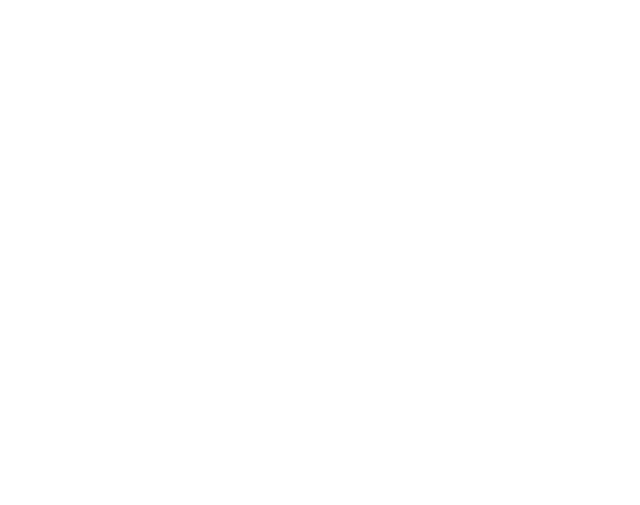
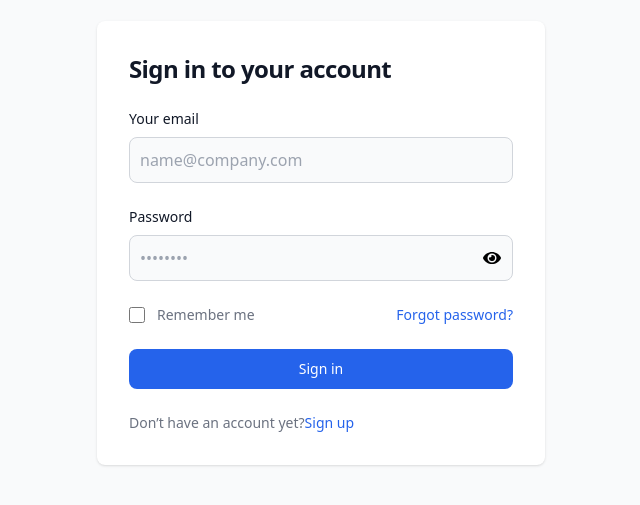
Before and after one commit to hamaadafzal4209/E-Shop, a React (Vite) app in the folder frontend/: page /login in a window 1280 px wide. Before the commit this address had no page. Shown: the part 157-662 px from the top of the page, without its empty margins (319-959 px from the left). Built offline with nearby package versions, Linux system fonts and the light colour scheme.

Commit message:
create login and register page UI

```diff
--- a/frontend/src/App.jsx
+++ b/frontend/src/App.jsx
@@ -1,11 +1,14 @@
 import {BrowserRouter,Routes,Route} from 'react-router-dom';
+import Login from './pages/Login';
+import Register from './pages/Register';
 
 function App() {
   return (
     <div>
       <BrowserRouter>
         <Routes>
-          <Route/>
+          <Route path='/login' element={<Login/>}/>
+          <Route path='/register' element={<Register/>}/>
         </Routes>
       </BrowserRouter>
     </div>
--- a/frontend/src/index.css
+++ b/frontend/src/index.css
@@ -1,3 +1,45 @@
 @tailwind base;
 @tailwind components;
 @tailwind utilities;
+
+/* fonts */
+@import url("https://fonts.googleapis.com/css2?family=Roboto:ital,wght@0,100;0,300;0,400;0,500;0,700;0,900;1,100;1,300;1,400;1,500;1,700;1,900&display=swap");
+@import url("https://fonts.googleapis.com/css2?family=Poppins:ital,wght@0,100;0,200;0,300;0,400;0,500;0,600;0,700;0,800;0,900;1,100;1,200;1,300;1,400;1,500;1,600;1,700;1,800;1,900&display=swap");
+
+* {
+  scroll-behavior: smooth;
+}
+body {
+  font-family: system-ui, -apple-system, BlinkMacSystemFont, "Segoe UI", Roboto,
+    Oxygen, Ubuntu, Cantarell, "Open Sans", "Helvetica Neue", sans-serif;
+  background: #f6f6f5;
+  scroll-behavior: smooth;
+}
+input,
+select {
+  outline: none;
+}
+.batch_heart {
+  background: tomato;
+  width: 15px;
+  height: 15px;
+  display: flex;
+  align-items: center;
+  justify-content: center;
+  border-radius: 100%;
+  position: absolute;
+  right: -24%;
+  top: -9%;
+  cursor: pointer;
+}
+/* Chrome, Safari, Edge, Opera */
+input::-webkit-outer-spin-button,
+input::-webkit-inner-spin-button {
+  -webkit-appearance: none;
+  margin: 0;
+}
+
+/* Firefox */
+input[type="number"] {
+  --moz-appearance: textfield;
+}
--- a/frontend/src/pages/Login.jsx
+++ b/frontend/src/pages/Login.jsx
@@ -0,0 +1,69 @@
+import { useState } from 'react';
+import { FaEye, FaEyeSlash } from 'react-icons/fa';
+import { Link } from 'react-router-dom';
+
+function Login() {
+  const [passwordVisible, setPasswordVisible] = useState(false);
+
+  const togglePasswordVisibility = () => {
+    setPasswordVisible(!passwordVisible);
+  };
+
+  return (
+    <div>
+      <section className="bg-gray-50 dark:bg-gray-900">
+        <div className="flex flex-col items-center justify-center px-6 py-8 mx-auto md:h-screen lg:py-0">
+          <div className="w-full bg-white rounded-lg shadow dark:border md:mt-0 sm:max-w-md xl:p-0 dark:bg-gray-800 dark:border-gray-700">
+            <div className="p-6 space-y-4 md:space-y-6 sm:p-8">
+              <h1 className="text-xl font-bold leading-tight tracking-tight text-gray-900 md:text-2xl dark:text-white">
+                Sign in to your account
+              </h1>
+              <form className="space-y-4 md:space-y-6" action="#">
+                <div>
+                  <label htmlFor="email" className="block mb-2 text-sm font-medium text-gray-900 dark:text-white">Your email</label>
+                  <input type="email" name="email" id="email" className="bg-gray-50 border border-gray-300 text-gray-900 rounded-lg focus:ring-blue-600 focus:border-blue-600 block w-full p-2.5 dark:bg-gray-700 dark:border-gray-600 dark:placeholder-gray-400 dark:text-white dark:focus:ring-blue-500 dark:focus:border-blue-500" placeholder="name@company.com" required />
+                </div>
+                <div>
+                  <label htmlFor="password" className="block mb-2 text-sm font-medium text-gray-900 dark:text-white">Password</label>
+                  <div className="relative">
+                    <input
+                      type={passwordVisible ? 'text' : 'password'}
+                      name="password"
+                      id="password"
+                      placeholder="••••••••"
+                      className="bg-gray-50 border border-gray-300 text-gray-900 rounded-lg focus:ring-blue-600 focus:border-blue-600 block w-full p-2.5 dark:bg-gray-700 dark:border-gray-600 dark:placeholder-gray-400 dark:text-white dark:focus:ring-blue-500 dark:focus:border-blue-500"
+                      required
+                    />
+                    <div className="absolute inset-y-0 right-0 pr-3 flex items-center text-sm leading-5">
+                      <button type="button" onClick={togglePasswordVisibility} className="focus:outline-none">
+                        {passwordVisible ? <FaEyeSlash size={18} /> : <FaEye size={18} />}
+                      </button>
+                    </div>
+                  </div>
+                </div>
+                <div className="flex items-center justify-between">
+                  <div className="flex items-start">
+                    <div className="flex items-center h-5">
+                      <input id="remember" aria-describedby="remember" type="checkbox" className="w-4 h-4 border border-gray-300 rounded bg-gray-50 focus:ring-3 focus:ring-blue-300 dark:bg-gray-700 dark:border-gray-600 dark:focus:ring-blue-600 dark:ring-offset-gray-800" required />
+                    </div>
+                    <div className="ml-3 text-sm">
+                      <label htmlFor="remember" className="text-gray-500 dark:text-gray-300">Remember me</label>
+                    </div>
+                  </div>
+                  <a href="#" className="text-sm font-medium text-blue-600 hover:underline dark:text-blue-500">Forgot password?</a>
+                </div>
+                <button type="submit" className="w-full text-white bg-blue-600 hover:bg-blue-700 focus:ring-4 focus:outline-none focus:ring-blue-300 font-medium rounded-lg text-sm px-5 py-2.5 text-center dark:bg-blue-600 dark:hover:bg-blue-700 dark:focus:ring-blue-800">Sign in</button>
+                <p className="text-sm font-light text-gray-500 dark:text-gray-400">
+                  Don’t have an account yet?
+                   <Link to="/register" className="font-medium text-blue-600 hover:underline dark:text-blue-500">Sign up</Link>
+                </p>
+              </form>
+            </div>
+          </div>
+        </div>
+      </section>
+    </div>
+  );
+}
+
+export default Login;
--- a/frontend/src/pages/Register.jsx
+++ b/frontend/src/pages/Register.jsx
@@ -0,0 +1,62 @@
+import { useState } from 'react';
+import { FaEye, FaEyeSlash } from 'react-icons/fa';
+import { Link } from 'react-router-dom';
+
+function Register() {
+  const [passwordVisible, setPasswordVisible] = useState(false);
+
+  const togglePasswordVisibility = () => {
+    setPasswordVisible(!passwordVisible);
+  };
+
+  return (
+    <div>
+      <section className="bg-gray-50 dark:bg-gray-900">
+        <div className="flex flex-col items-center justify-center px-6 py-8 mx-auto md:h-screen lg:py-0">
+          <div className="w-full bg-white rounded-lg shadow dark:border md:mt-0 sm:max-w-md xl:p-0 dark:bg-gray-800 dark:border-gray-700">
+            <div className="p-6 space-y-4 md:space-y-6 sm:p-8">
+              <h1 className="text-xl font-bold leading-tight tracking-tight text-gray-900 md:text-2xl dark:text-white">
+                Create an account
+              </h1>
+              <form className="space-y-4 md:space-y-6" action="#">
+                <div>
+                  <label htmlFor="username" className="block mb-2 text-sm font-medium text-gray-900 dark:text-white">Username</label>
+                  <input type="text" name="username" id="username" className="bg-gray-50 border border-gray-300 text-gray-900 rounded-lg focus:ring-blue-600 focus:border-blue-600 block w-full p-2.5 dark:bg-gray-700 dark:border-gray-600 dark:placeholder-gray-400 dark:text-white dark:focus:ring-blue-500 dark:focus:border-blue-500" placeholder="Username" required />
+                </div>
+                <div>
+                  <label htmlFor="email" className="block mb-2 text-sm font-medium text-gray-900 dark:text-white">Your email</label>
+                  <input type="email" name="email" id="email" className="bg-gray-50 border border-gray-300 text-gray-900 rounded-lg focus:ring-blue-600 focus:border-blue-600 block w-full p-2.5 dark:bg-gray-700 dark:border-gray-600 dark:placeholder-gray-400 dark:text-white dark:focus:ring-blue-500 dark:focus:border-blue-500" placeholder="name@company.com" required />
+                </div>
+                <div>
+                  <label htmlFor="password" className="block mb-2 text-sm font-medium text-gray-900 dark:text-white">Password</label>
+                  <div className="relative">
+                    <input
+                      type={passwordVisible ? 'text' : 'password'}
+                      name="password"
+                      id="password"
+                      placeholder="••••••••"
+                      className="bg-gray-50 border border-gray-300 text-gray-900 rounded-lg focus:ring-blue-600 focus:border-blue-600 block w-full p-2.5 dark:bg-gray-700 dark:border-gray-600 dark:placeholder-gray-400 dark:text-white dark:focus:ring-blue-500 dark:focus:border-blue-500"
+                      required
+                    />
+                    <div className="absolute inset-y-0 right-0 pr-3 flex items-center text-sm leading-5">
+                      <button type="button" onClick={togglePasswordVisibility} className="focus:outline-none">
+                        {passwordVisible ? <FaEyeSlash size={18} /> : <FaEye size={18} />}
+                      </button>
+                    </div>
+                  </div>
+                </div>
+                <button type="submit" className="w-full text-white bg-blue-600 hover:bg-blue-700 focus:ring-4 focus:outline-none focus:ring-blue-300 font-medium rounded-lg text-sm px-5 py-2.5 text-center dark:bg-blue-600 dark:hover:bg-blue-700 dark:focus:ring-blue-800">Sign up</button>
+                <p className="text-sm font-light text-gray-500 dark:text-gray-400">
+                  Already have an account?
+                  <Link to="/login" className="font-medium text-blue-600 hover:underline dark:text-blue-500">Sign in</Link>
+                </p>
+              </form>
+            </div>
+          </div>
+        </div>
+      </section>
+    </div>
+  );
+}
+
+export default Register;
```
